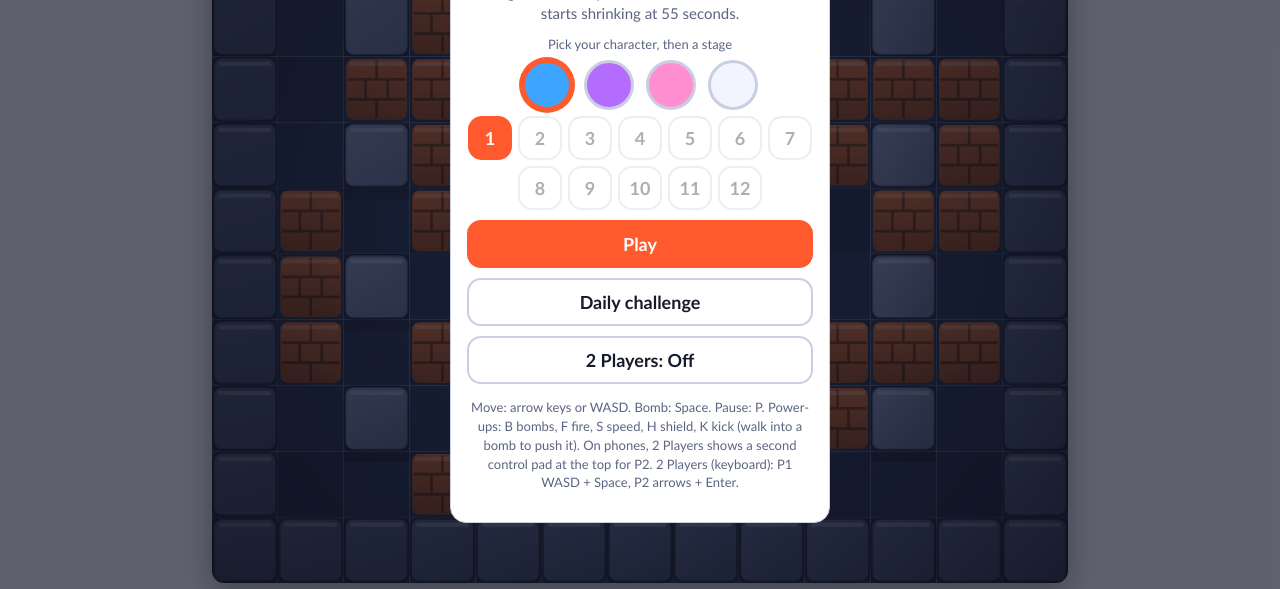
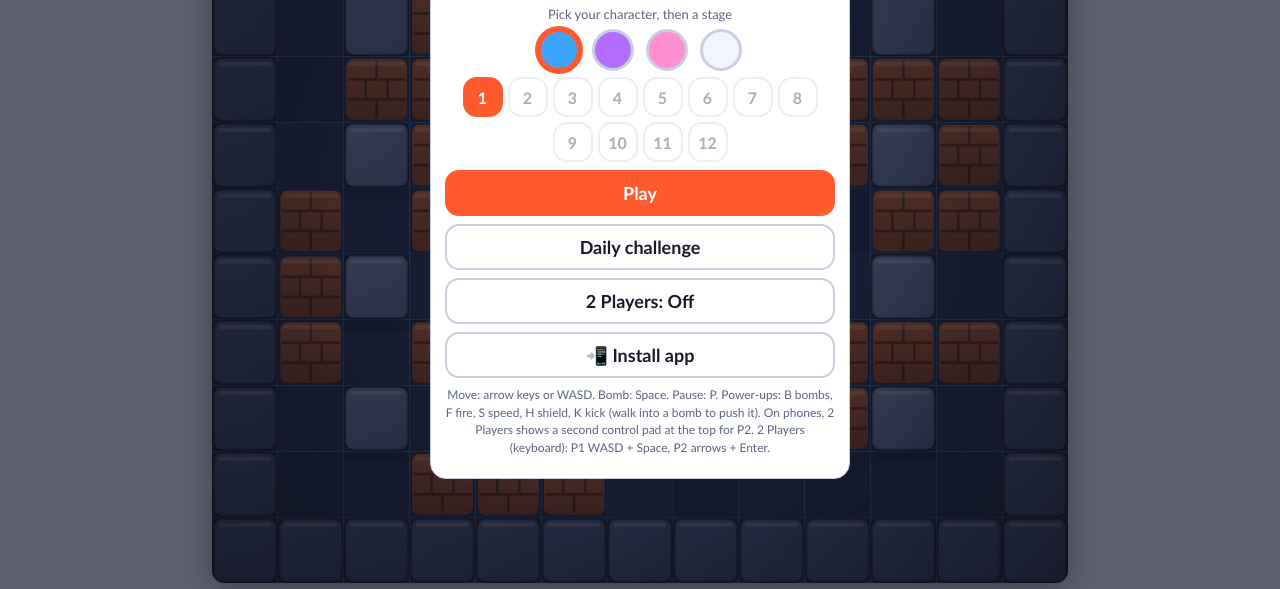
Before and after one commit to nomi-ai-01/bomber-arena, a plain HTML site: page index.html in a window 1280 px wide. Shown: the part 211-800 px from the top of the page. Drawn offline with Linux system fonts and the light colour scheme; no server answers; animation ran at ten frames a second.

Commit message:
Add files via upload

```diff
--- a/game.js
+++ b/game.js
@@ -370,7 +370,7 @@ function setHud(){
 }
 function showOv(title,sub,btn,share){
  $('ot').textContent=title;$('os').textContent=sub;go.textContent=btn;sh.hidden=!share;sh.textContent='Share score';
- $('tp').hidden=state==='over';$('pk').hidden=state!=='menu';$('dl').hidden=state!=='menu';$('p2').hidden=state!=='menu';$('mn').hidden=state==='menu';$('lb').textContent=lbText();ov.hidden=false;
+ $('tp').hidden=state==='over';$('pk').hidden=state!=='menu';$('dl').hidden=state!=='menu';$('p2').hidden=state!=='menu';$('ins').hidden=state!=='menu'||isApp;$('mn').hidden=state==='menu';$('lb').textContent=lbText();ov.hidden=false;
  $('ov').querySelector('.card').scrollTop=0;
 }
 function mul(a){return()=>{a|=0;a=a+0x6D2B79F5|0;let t=Math.imul(a^a>>>15,1|a);t=t+Math.imul(t^t>>>7,61|t)^t;return((t^t>>>14)>>>0)/4294967296}}
@@ -421,6 +421,15 @@ document.addEventListener('visibilitychange',()=>{if(document.hidden)pause()});
 
 function jingle(a){a.forEach((f,i)=>setTimeout(()=>snd(f,.2,'triangle',.06),i*130))}
 document.addEventListener('click',e=>{if(e.target.closest&&e.target.closest('button'))snd(520,.05,'square',.03)});
+const fsb=$('fs');if(!document.documentElement.requestFullscreen)fsb.hidden=true;
+fsb.addEventListener('click',()=>{try{if(document.fullscreenElement)document.exitFullscreen();else document.documentElement.requestFullscreen()}catch(e){}});
+document.addEventListener('fullscreenchange',()=>setTimeout(resize,200));
+const isApp=(window.matchMedia&&matchMedia('(display-mode: standalone)').matches)||navigator.standalone;
+let dip=null;
+addEventListener('beforeinstallprompt',e=>{e.preventDefault();dip=e});
+addEventListener('appinstalled',()=>{$('ins').hidden=true});
+$('ins').addEventListener('click',async()=>{if(dip){dip.prompt();try{await dip.userChoice}catch(x){}dip=null}else alert('Install: Chrome menu (3 dots) > Install app / Add to Home screen. iPhone: Safari Share > Add to Home Screen.')});
+if(isApp)$('ins').hidden=true;
 /* 2 players (co-op) */
 $('p2').addEventListener('click',()=>{mode2=!mode2;$('p2').textContent='2 Players: '+(mode2?'On':'Off');document.body.classList.toggle('m2',mode2);init()});
 /* online leaderboard: paste your Firebase Realtime Database URL here (no slash at end), e.g. https://xxxx-default-rtdb.firebaseio.com */
--- a/index.html
+++ b/index.html
@@ -25,6 +25,7 @@
 <div class="sp"></div>
 <button id="pz" aria-label="Pause">❚❚</button>
 <button id="mu" aria-label="Sound on or off">🔊</button>
+<button id="fs" aria-label="Full screen">⛶</button>
 </div>
 <div id="touch2">
 <div id="dp2"><button class="u" data-d="0" aria-label="P2 Up">▲</button><button class="l" data-d="3" aria-label="P2 Left">◀</button><button class="r" data-d="1" aria-label="P2 Right">▶</button><button class="d" data-d="2" aria-label="P2 Down">▼</button></div>
@@ -39,6 +40,7 @@
 <button id="go">Play</button>
 <button id="dl" class="sec">Daily challenge</button>
 <button id="p2" class="sec">2 Players: Off</button>
+<button id="ins" class="sec">📲 Install app</button>
 <button id="sh" class="sec" hidden>Share score</button>
 <button id="mn" class="sec" hidden>Main menu</button>
 <p class="tip" id="tp">Move: arrow keys or WASD. Bomb: Space. Pause: P. Power-ups: B bombs, F fire, S speed, H shield, K kick (walk into a bomb to push it). On phones, 2 Players shows a second control pad at the top for P2. 2 Players (keyboard): P1 WASD + Space, P2 arrows + Enter.</p>
--- a/style.css
+++ b/style.css
@@ -12,7 +12,7 @@ body{height:100%;margin:0;background:var(--bg);color:var(--text);font-family:"Tr
 #hud button{width:46px;height:46px;border-radius:12px;border:2px solid var(--line);background:var(--panel);color:var(--text);font-size:19px;cursor:pointer;touch-action:manipulation}
 #stage{flex:1;min-height:0;position:relative;overflow:hidden}
 #c{position:absolute;left:50%;top:50%;transform:translate(-50%,-50%);border-radius:12px;box-shadow:0 6px 30px rgba(0,0,0,.35)}
-#ov{position:absolute;inset:0;display:flex;align-items:center;justify-content:center;background:rgba(10,14,28,.62);padding:16px}
+#ov{position:fixed;z-index:50;inset:0;display:flex;align-items:center;justify-content:center;background:rgba(10,14,28,.62);padding:16px}
 #ov[hidden]{display:none}
 .card{background:var(--panel);border:1px solid var(--line);border-radius:16px;padding:22px;max-width:380px;width:100%;text-align:center;max-height:100%;overflow:auto;touch-action:pan-y;overscroll-behavior:contain}
 .card h1{margin:0 0 6px;font-size:clamp(26px,7vw,34px)}
@@ -49,3 +49,13 @@ button:focus-visible{outline:3px solid #ffbf3d;outline-offset:2px}
 #dp2 .u{grid-area:u}#dp2 .l{grid-area:l}#dp2 .r{grid-area:r}#dp2 .d{grid-area:d}
 #bm2{width:clamp(56px,16vw,70px);height:clamp(56px,16vw,70px);border-radius:50%;font-size:28px}
 @media (pointer:coarse){body.m2 #touch2{display:flex;justify-content:space-between;align-items:center;padding:4px 14px}body.m2 #dp{--k:clamp(40px,11vw,50px)}body.m2 #bm{width:clamp(56px,16vw,70px);height:clamp(56px,16vw,70px);font-size:28px}}
+
+.card{padding:14px;max-width:420px}
+.card h1{font-size:clamp(24px,7vw,30px)}
+.card p{margin:4px 0 8px;font-size:14px}
+.card button{padding:10px;min-height:46px;font-size:18px;margin-top:8px}
+.card .tip{margin:8px 0 0;font-size:12px}
+#stg{gap:5px}
+#stg button{width:40px;height:40px;font-size:16px}
+#skn button{width:42px;height:42px}
+@media (max-width:420px){#hud{gap:6px;padding:6px 8px}#hud button{width:38px;height:38px;font-size:16px}}
--- a/sw.js
+++ b/sw.js
@@ -1,4 +1,4 @@
-const C='bomber-v4',F=['./','index.html','style.css','game.js','manifest.json','icon.svg','icon-192.png','icon-512.png','icon-maskable-512.png'];
+const C='bomber-v6',F=['./','index.html','style.css','game.js','manifest.json','icon.svg','icon-192.png','icon-512.png','icon-maskable-512.png'];
 self.addEventListener('install',e=>{e.waitUntil(caches.open(C).then(c=>c.addAll(F)));self.skipWaiting()});
 self.addEventListener('activate',e=>{e.waitUntil(caches.keys().then(k=>Promise.all(k.filter(x=>x!==C).map(x=>caches.delete(x)))));self.clients.claim()});
 self.addEventListener('fetch',e=>{if(e.request.method!=='GET'||!e.request.url.startsWith(self.location.origin))return;e.respondWith(fetch(e.request).then(r=>{const c=r.clone();caches.open(C).then(x=>x.put(e.request,c));return r}).catch(()=>caches.match(e.request).then(m=>m||caches.match('index.html'))))});
```
Also changed, not shown: manifest.json.
